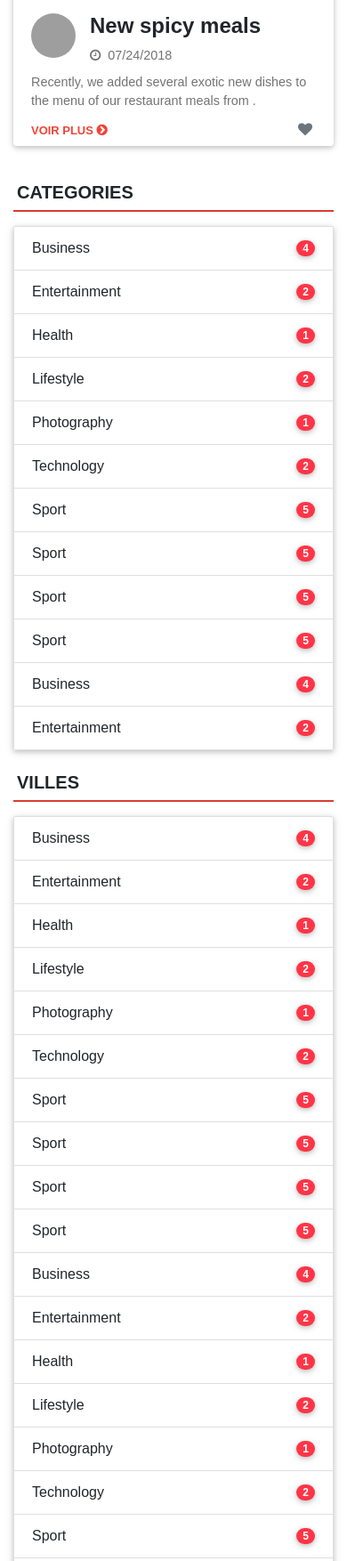
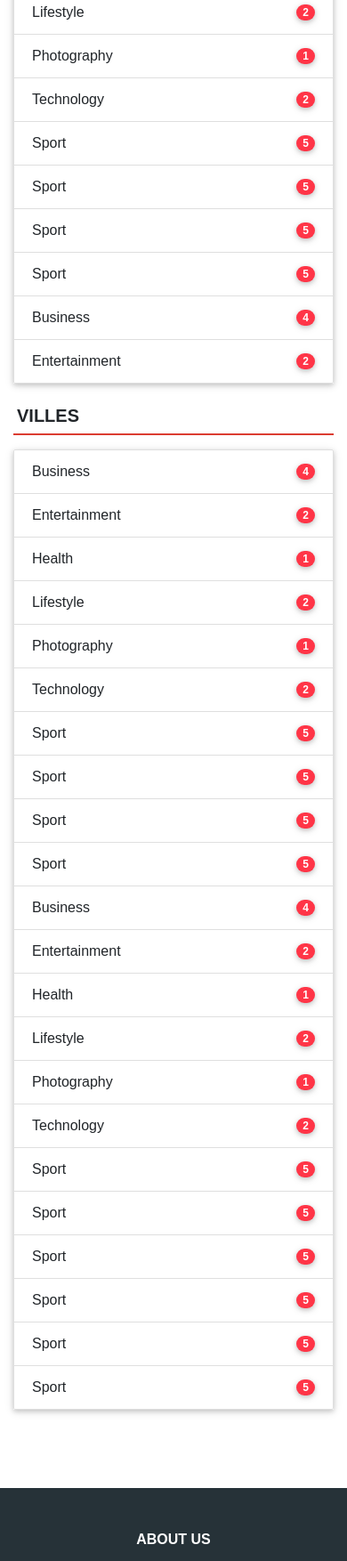
Before and after one commit to Amine195/Le_BonCoin, a Node server app: page /products in a window 390 px wide. Shown: the part 4746-6500 px from the top of the page at 89% size. Run offline with Node 20, Linux system fonts and the light colour scheme; some libraries are stand-ins or nearby versions; grey boxes are pictures that could not be loaded.

Commit message:
liste product

```diff
--- a/views/partial/card_grid_product.ejs
+++ b/views/partial/card_grid_product.ejs
@@ -5,11 +5,12 @@
     <div class="row">
 
         <!-- Div 1 -->
-        <div class="col-xl-4">
+        <div class="col-xl-4 col-lg-4 col-md-4 col-sm-4 pr-xl-0 pr-lg-0 pr-md-0 pr-sm-0">
 
             <!-- Card image -->
             <div class="view overlay">
-                <img class="card-img-top" src="https://mdbootstrap.com/img/Photos/Horizontal/Food/full page/2.jpg" alt="Card image cap">
+                <img class="card-img-top d-none d-sm-block" src="https://mdbootstrap.com/img/Photos/Horizontal/Food/full page/2.jpg" height="150px" width="225px" alt="Card image cap">
+                <img class="card-img-top d-block d-sm-none" src="https://mdbootstrap.com/img/Photos/Horizontal/Food/full page/2.jpg" alt="Card image cap">
                 <a href="#!">
                     <div class="mask rgba-white-slight"></div>
                 </a>
@@ -18,40 +19,32 @@
         </div>
 
         <!-- Div 2 -->
-        <div class="col-xl-8">
+        <div class="col-xl-8 col-lg-8 col-md-8 col-sm-8 pl-xl-0 pl-lg-0 pl-md-0 pl-sm-0">
 
             <!-- Card content -->
-            <div class="card-body d-flex flex-row pt-3 pb-2">
+            <div class="card-body pt-2 pb-2 mt-2">
 
-                <!-- Avatar -->
-                <img src="https://mdbootstrap.com/img/Photos/Avatars/avatar-8.jpg" class="rounded-circle d-sm-none d-md-block d-lg-none d-xl-block mr-3" height="50px" width="50px" alt="avatar">
-
-                <!-- Content -->
-                <div>
-
+                <div class="d-flex flex-row mb-1">
+                    <!-- Avatar -->
+                    <img src="https://mdbootstrap.com/img/Photos/Avatars/avatar-8.jpg" class="rounded-circle mr-3" height="50px" width="50px" alt="avatar">
                     <!-- Title -->
-                    <h4 class="card-title font-weight-bold mb-2">New spicy meals</h4>
-                    <!-- Subtitle -->
-                    <p class="card-text"><i class="fa fa-clock-o pr-2"></i>07/24/2018</p>
-
+                    <div>
+                        <h4 class="card-title font-weight-bold mb-0">New spicy meals</h4>
+                        <!-- Subtitle -->
+                        <p class="card-text"><i class="fa fa-clock-o pr-2"></i>07/24/2018</p>
+                    </div>
                 </div>
 
-            </div>
-
-            <!-- Card content -->
-            <div class="card-body pt-0 pb-0">
-
                 <!-- Text -->
-                <p class="card-text mb-1">Recently, we added several exotic new dishes to the menu of our restaurant meals from .</p>
+                <p class="card-text mb-0 mt-2">Recently, we added several exotic new dishes to the menu of our restaurant from .</p>
                 <!-- Button -->
-                <a class="btn btn-flat red-text font-weight-bold p-1 my-1 mr-0 mml-1" href="#">Voir Plus <i class="fa fa-chevron-circle-right" aria-hidden="true"></i></a>
-                <i class="fa fa-heart text-muted float-right p-1 my-1" title="J'aime"></i>
+                <a class="btn btn-flat red-text font-weight-bold p-1 my-0 mr-0 mml-1" href="#" style="font-size:0.7rem;">Voir Plus <i class="fa fa-chevron-circle-right" aria-hidden="true"></i></a>
+                <i class="fa fa-heart text-muted float-right p-1 my-0" title="J'aime"></i>
 
             </div>
 
         </div>
 
-
     </div>
 
 </div>
--- a/views/partial/categorie.ejs
+++ b/views/partial/categorie.ejs
@@ -2,54 +2,54 @@
 <hr class="red title-hr mt-0">
 
 <ul class="list-group z-depth-1">
-    <div class="row mx-0">
-        <li class="col-xl-12 col-lg-12 col-md-6 col-sm-6 col-12 list-group-item d-flex justify-content-between align-items-center">
+
+    <li class="list-group-item d-flex justify-content-between align-items-center">
         <a>Business</a>
         <span class="badge badge-danger badge-pill">4</span>
     </li>
-        <li class="col-xl-12 col-lg-12 col-md-6 col-sm-6 col-12 list-group-item d-flex justify-content-between align-items-center">
+    <li class="list-group-item d-flex justify-content-between align-items-center">
         <a>Entertainment</a>
         <span class="badge badge-danger badge-pill">2</span>
     </li>
-        <li class="col-xl-12 col-lg-12 col-md-6 col-sm-6 col-12 list-group-item d-flex justify-content-between align-items-center">
+    <li class="list-group-item d-flex justify-content-between align-items-center">
         <a>Health</a>
         <span class="badge badge-danger badge-pill">1</span>
     </li>
-        <li class="col-xl-12 col-lg-12 col-md-6 col-sm-6 col-12 list-group-item d-flex justify-content-between align-items-center">
+    <li class="list-group-item d-flex justify-content-between align-items-center">
         <a>Lifestyle</a>
         <span class="badge badge-danger badge-pill">2</span>
     </li>
-        <li class="col-xl-12 col-lg-12 col-md-6 col-sm-6 col-12 list-group-item d-flex justify-content-between align-items-center">
+    <li class="list-group-item d-flex justify-content-between align-items-center">
         <a>Photography</a>
         <span class="badge badge-danger badge-pill">1</span>
     </li>
-        <li class="col-xl-12 col-lg-12 col-md-6 col-sm-6 col-12 list-group-item d-flex justify-content-between align-items-center">
+    <li class="list-group-item d-flex justify-content-between align-items-center">
         <a>Technology</a>
         <span class="badge badge-danger badge-pill">2</span>
     </li>
-        <li class="col-xl-12 col-lg-12 col-md-6 col-sm-6 col-12 list-group-item d-flex justify-content-between align-items-center">
+    <li class="list-group-item d-flex justify-content-between align-items-center">
         <a>Sport</a>
         <span class="badge badge-danger badge-pill">5</span>
     </li>
-        <li class="col-xl-12 col-lg-12 col-md-6 col-sm-6 col-12 list-group-item d-flex justify-content-between align-items-center">
+    <li class="list-group-item d-flex justify-content-between align-items-center">
         <a>Sport</a>
         <span class="badge badge-danger badge-pill">5</span>
     </li>
-        <li class="col-xl-12 col-lg-12 col-md-6 col-sm-6 col-12 list-group-item d-flex justify-content-between align-items-center">
+    <li class="list-group-item d-flex justify-content-between align-items-center">
         <a>Sport</a>
         <span class="badge badge-danger badge-pill">5</span>
     </li>
-        <li class="col-xl-12 col-lg-12 col-md-6 col-sm-6 col-12 list-group-item d-flex justify-content-between align-items-center">
+    <li class="list-group-item d-flex justify-content-between align-items-center">
         <a>Sport</a>
         <span class="badge badge-danger badge-pill">5</span>
     </li>
-        <li class="col-xl-12 col-lg-12 col-md-6 col-sm-6 col-12 list-group-item d-flex justify-content-between align-items-center">
+    <li class="list-group-item d-flex justify-content-between align-items-center">
         <a>Business</a>
         <span class="badge badge-danger badge-pill">4</span>
     </li>
-        <li class="col-xl-12 col-lg-12 col-md-6 col-sm-6 col-12 list-group-item d-flex justify-content-between align-items-center">
+    <li class="list-group-item d-flex justify-content-between align-items-center">
         <a>Entertainment</a>
         <span class="badge badge-danger badge-pill">2</span>
     </li>
-    </div>
+
 </ul>
--- a/views/partial/ville.ejs
+++ b/views/partial/ville.ejs
@@ -2,94 +2,94 @@
 <hr class="red title-hr mt-0">
 
 <ul class="list-group z-depth-1">
-    <div class="row mx-0">
-        <li class="col-xl-12 col-lg-12 col-md-6 col-sm-6 col-12 list-group-item d-flex justify-content-between align-items-center">
+
+    <li class="list-group-item d-flex justify-content-between align-items-center">
         <a>Business</a>
         <span class="badge badge-danger badge-pill">4</span>
     </li>
-        <li class="col-xl-12 col-lg-12 col-md-6 col-sm-6 col-12 list-group-item d-flex justify-content-between align-items-center">
+    <li class="list-group-item d-flex justify-content-between align-items-center">
         <a>Entertainment</a>
         <span class="badge badge-danger badge-pill">2</span>
     </li>
-        <li class="col-xl-12 col-lg-12 col-md-6 col-sm-6 col-12 list-group-item d-flex justify-content-between align-items-center">
+    <li class="list-group-item d-flex justify-content-between align-items-center">
         <a>Health</a>
         <span class="badge badge-danger badge-pill">1</span>
     </li>
-        <li class="col-xl-12 col-lg-12 col-md-6 col-sm-6 col-12 list-group-item d-flex justify-content-between align-items-center">
+    <li class="list-group-item d-flex justify-content-between align-items-center">
         <a>Lifestyle</a>
         <span class="badge badge-danger badge-pill">2</span>
     </li>
-        <li class="col-xl-12 col-lg-12 col-md-6 col-sm-6 col-12 list-group-item d-flex justify-content-between align-items-center">
+    <li class="list-group-item d-flex justify-content-between align-items-center">
         <a>Photography</a>
         <span class="badge badge-danger badge-pill">1</span>
     </li>
-        <li class="col-xl-12 col-lg-12 col-md-6 col-sm-6 col-12 list-group-item d-flex justify-content-between align-items-center">
+    <li class="list-group-item d-flex justify-content-between align-items-center">
         <a>Technology</a>
         <span class="badge badge-danger badge-pill">2</span>
     </li>
-        <li class="col-xl-12 col-lg-12 col-md-6 col-sm-6 col-12 list-group-item d-flex justify-content-between align-items-center">
+    <li class="list-group-item d-flex justify-content-between align-items-center">
         <a>Sport</a>
         <span class="badge badge-danger badge-pill">5</span>
     </li>
-        <li class="col-xl-12 col-lg-12 col-md-6 col-sm-6 col-12 list-group-item d-flex justify-content-between align-items-center">
+    <li class="list-group-item d-flex justify-content-between align-items-center">
         <a>Sport</a>
         <span class="badge badge-danger badge-pill">5</span>
     </li>
-        <li class="col-xl-12 col-lg-12 col-md-6 col-sm-6 col-12 list-group-item d-flex justify-content-between align-items-center">
+    <li class="list-group-item d-flex justify-content-between align-items-center">
         <a>Sport</a>
         <span class="badge badge-danger badge-pill">5</span>
     </li>
-        <li class="col-xl-12 col-lg-12 col-md-6 col-sm-6 col-12 list-group-item d-flex justify-content-between align-items-center">
+    <li class="list-group-item d-flex justify-content-between align-items-center">
         <a>Sport</a>
         <span class="badge badge-danger badge-pill">5</span>
     </li>
-        <li class="col-xl-12 col-lg-12 col-md-6 col-sm-6 col-12 list-group-item d-flex justify-content-between align-items-center">
+    <li class="list-group-item d-flex justify-content-between align-items-center">
         <a>Business</a>
         <span class="badge badge-danger badge-pill">4</span>
     </li>
-        <li class="col-xl-12 col-lg-12 col-md-6 col-sm-6 col-12 list-group-item d-flex justify-content-between align-items-center">
+    <li class="list-group-item d-flex justify-content-between align-items-center">
         <a>Entertainment</a>
         <span class="badge badge-danger badge-pill">2</span>
     </li>
-        <li class="col-xl-12 col-lg-12 col-md-6 col-sm-6 col-12 list-group-item d-flex justify-content-between align-items-center">
+    <li class="list-group-item d-flex justify-content-between align-items-center">
         <a>Health</a>
         <span class="badge badge-danger badge-pill">1</span>
     </li>
-        <li class="col-xl-12 col-lg-12 col-md-6 col-sm-6 col-12 list-group-item d-flex justify-content-between align-items-center">
+    <li class="list-group-item d-flex justify-content-between align-items-center">
         <a>Lifestyle</a>
         <span class="badge badge-danger badge-pill">2</span>
     </li>
-        <li class="col-xl-12 col-lg-12 col-md-6 col-sm-6 col-12 list-group-item d-flex justify-content-between align-items-center">
+    <li class="list-group-item d-flex justify-content-between align-items-center">
         <a>Photography</a>
         <span class="badge badge-danger badge-pill">1</span>
     </li>
-        <li class="col-xl-12 col-lg-12 col-md-6 col-sm-6 col-12 list-group-item d-flex justify-content-between align-items-center">
+    <li class="list-group-item d-flex justify-content-between align-items-center">
         <a>Technology</a>
         <span class="badge badge-danger badge-pill">2</span>
     </li>
-        <li class="col-xl-12 col-lg-12 col-md-6 col-sm-6 col-12 list-group-item d-flex justify-content-between align-items-center">
+    <li class="list-group-item d-flex justify-content-between align-items-center">
         <a>Sport</a>
         <span class="badge badge-danger badge-pill">5</span>
     </li>
-        <li class="col-xl-12 col-lg-12 col-md-6 col-sm-6 col-12 list-group-item d-flex justify-content-between align-items-center">
+    <li class="list-group-item d-flex justify-content-between align-items-center">
         <a>Sport</a>
         <span class="badge badge-danger badge-pill">5</span>
     </li>
-        <li class="col-xl-12 col-lg-12 col-md-6 col-sm-6 col-12 list-group-item d-flex justify-content-between align-items-center">
+    <li class="list-group-item d-flex justify-content-between align-items-center">
         <a>Sport</a>
         <span class="badge badge-danger badge-pill">5</span>
     </li>
-        <li class="col-xl-12 col-lg-12 col-md-6 col-sm-6 col-12 list-group-item d-flex justify-content-between align-items-center">
+    <li class="list-group-item d-flex justify-content-between align-items-center">
         <a>Sport</a>
         <span class="badge badge-danger badge-pill">5</span>
     </li>
-        <li class="col-xl-12 col-lg-12 col-md-6 col-sm-6 col-12 list-group-item d-flex justify-content-between align-items-center">
+    <li class="list-group-item d-flex justify-content-between align-items-center">
         <a>Sport</a>
         <span class="badge badge-danger badge-pill">5</span>
     </li>
-        <li class="col-xl-12 col-lg-12 col-md-6 col-sm-6 col-12 list-group-item d-flex justify-content-between align-items-center">
+    <li class="list-group-item d-flex justify-content-between align-items-center">
         <a>Sport</a>
         <span class="badge badge-danger badge-pill">5</span>
     </li>
-    </div>
+
 </ul>
--- a/views/products.ejs
+++ b/views/products.ejs
@@ -7,9 +7,6 @@
         }
         .fa.fa-heart:hover {
             color: #f44336 !important;
-        }
-        .card-img-top {
-            width: 110%;
         }
     </style>
 
@@ -41,51 +38,51 @@
                     <div class="row">
 
                         <!-- Div -->
-                        <div class="col-xl-12 col-lg-6 col-md-6 col-sm-6 mb-3">
+                        <div class="col-xl-12 col-lg-12 col-md-12 col-sm-12 col-12 mb-3">
                             <%- include('partial/card_grid_product.ejs') %>
                         </div>
 
                         <!-- Div -->
-                        <div class="col-xl-12 col-lg-6 col-md-6 col-sm-6 mb-3">
+                        <div class="col-xl-12 col-lg-12 col-md-12 col-sm-12 col-12 mb-3">
                             <%- include('partial/card_grid_product.ejs') %>
                         </div>
 
                         <!-- Div -->
-                        <div class="col-xl-12 col-lg-6 col-md-6 col-sm-6 mb-3">
+                        <div class="col-xl-12 col-lg-12 col-md-12 col-sm-12 col-12 mb-3">
                             <%- include('partial/card_grid_product.ejs') %>
                         </div>
 
                         <!-- Div -->
-                        <div class="col-xl-12 col-lg-6 col-md-6 col-sm-6 mb-3">
+                        <div class="col-xl-12 col-lg-12 col-md-12 col-sm-12 col-12 mb-3">
                             <%- include('partial/card_grid_product.ejs') %>
                         </div>
                         <!-- Div -->
-                        <div class="col-xl-12 col-lg-6 col-md-6 col-sm-6 mb-3">
+                        <div class="col-xl-12 col-lg-12 col-md-12 col-sm-12 col-12 mb-3">
                             <%- include('partial/card_grid_product.ejs') %>
                         </div>
 
                         <!-- Div -->
-                        <div class="col-xl-12 col-lg-6 col-md-6 col-sm-6 mb-3">
+                        <div class="col-xl-12 col-lg-12 col-md-12 col-sm-12 col-12 mb-3">
                             <%- include('partial/card_grid_product.ejs') %>
                         </div>
 
                         <!-- Div -->
-                        <div class="col-xl-12 col-lg-6 col-md-6 col-sm-6 mb-3">
+                        <div class="col-xl-12 col-lg-12 col-md-12 col-sm-12 col-12 mb-3">
                             <%- include('partial/card_grid_product.ejs') %>
                         </div>
 
                         <!-- Div -->
-                        <div class="col-xl-12 col-lg-6 col-md-6 col-sm-6 mb-3">
+                        <div class="col-xl-12 col-lg-12 col-md-12 col-sm-12 col-12 mb-3">
                             <%- include('partial/card_grid_product.ejs') %>
                         </div>
 
                         <!-- Div -->
-                        <div class="col-xl-12 col-lg-6 col-md-6 col-sm-6 mb-3">
+                        <div class="col-xl-12 col-lg-12 col-md-12 col-sm-12 col-12 mb-3">
                             <%- include('partial/card_grid_product.ejs') %>
                         </div>
 
                         <!-- Div -->
-                        <div class="col-xl-12 col-lg-6 col-md-6 col-sm-6 mb-3">
+                        <div class="col-xl-12 col-lg-12 col-md-12 col-sm-12 col-12 mb-3">
                             <%- include('partial/card_grid_product.ejs') %>
                         </div>
 
```
Lines whose indentation alone changed are shown as unchanged.
